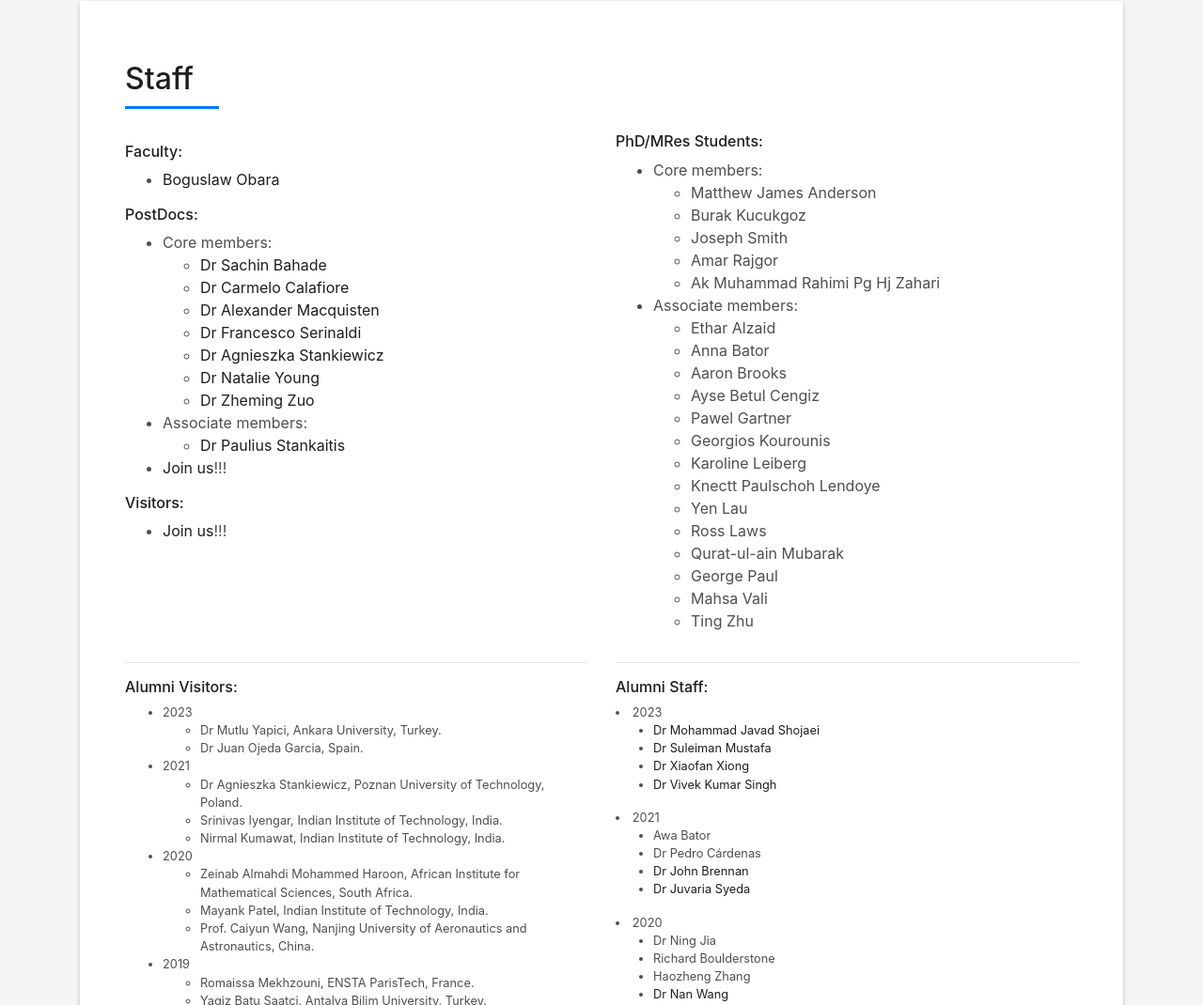
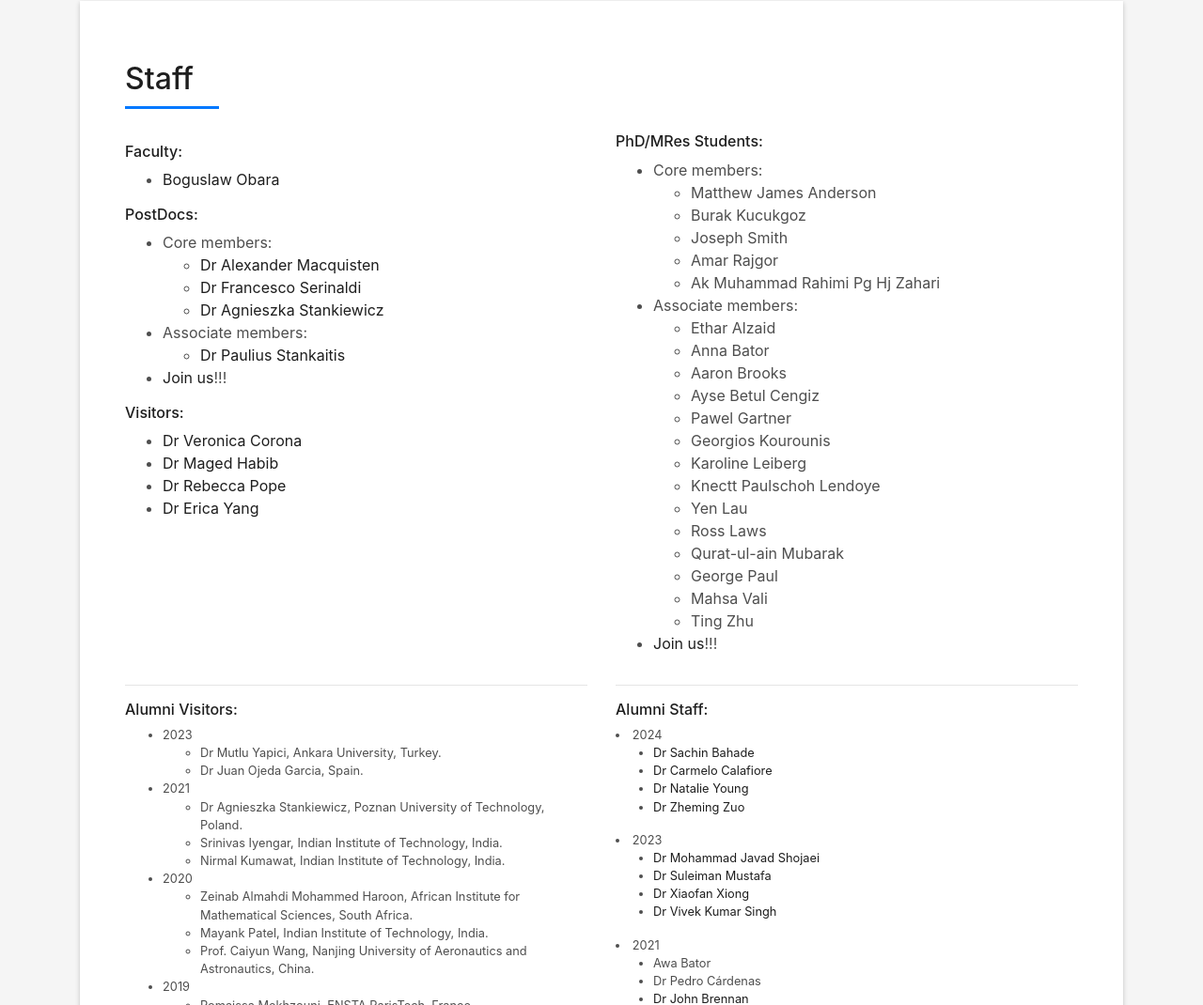
Before and after one commit to BoguslawObara/BoguslawObara.github.io, a plain HTML site: page index.html in a window 1280 px wide. Shown: the part 2017-3087 px from the top of the page at 94% size. Drawn offline with Linux system fonts and the light colour scheme; files whose address does not match are found by name.

Commit message:
new papers + new staff

```diff
--- a/index.html
+++ b/index.html
@@ -251,13 +251,9 @@
                       <ul>
                         <li>Core members:
                           <ul>
-                            <li><a href="https://www.linkedin.com/in/sachin-bahade-ba335ab6/">Dr Sachin Bahade</a></li>
-                            <li><a href="https://www.linkedin.com/in/carmelo-calafiore-a07120269/">Dr Carmelo Calafiore</a></li>
                             <li><a href="https://www.linkedin.com/in/alexander-macquisten-5389aa75/">Dr Alexander Macquisten</a></li>
                             <li><a href="https://www.ncl.ac.uk/engineering/staff/profile/francescoserinaldi.html">Dr Francesco Serinaldi</a></li>
                             <li><a href="https://www.linkedin.com/in/agnieszka-stankiewicz-83685174/">Dr Agnieszka Stankiewicz</a></li>
-                            <li><a href="https://www.linkedin.com/in/natalie-young-54136497/">Dr Natalie Young</a></li>
-                            <li><a href="https://www.linkedin.com/in/zheming-zuo-6bbbb7204/">Dr Zheming Zuo</a></li>
                           </ul>
                         </li>
                         <li>Associate members:
@@ -270,7 +266,10 @@
 
                       <h6>Visitors:</h6>
                       <ul>
-                        <li><a title="Join Us" href="research-fellowships.html">Join us</a>!!!</li>
+                        <li><a href="https://www.linkedin.com/in/veronica-corona-85ba8981/">Dr Veronica Corona</a></li>
+                        <li><a href="https://www.linkedin.com/in/maged-habib-9a888634/">Dr Maged Habib</a></li>
+                        <li><a href="https://www.linkedin.com/in/rebecca-pope-ph-d-she-her-%F0%9F%8F%B3%EF%B8%8F%E2%80%8D%F0%9F%8C%88-1900b0a4/">Dr Rebecca Pope</a></li>
+                        <li><a href="https://www.linkedin.com/in/ericayang-digitaltwinexpert/">Dr Erica Yang</a></li>
                       </ul>
                     </p>
                   </div>
@@ -309,6 +308,7 @@
                             <li>Ting Zhu</li>
                           </ul>
                         </li>
+                        <li><a title="Join Us" href="research-fellowships.html">Join us</a>!!!</li>
                       </ul>
                     </p>
                   </div>
@@ -373,6 +373,14 @@
                   <div class="about-me pt-4 pt-md-0">
                     <p class="lead">
                       <h6>Alumni Staff:</h6>
+                        <li>2024
+                          <ul>
+                            <li><a href="https://www.linkedin.com/in/sachin-bahade-ba335ab6/">Dr Sachin Bahade</a></li>
+                            <li><a href="https://www.linkedin.com/in/carmelo-calafiore-a07120269/">Dr Carmelo Calafiore</a></li>
+                            <li><a href="https://www.linkedin.com/in/natalie-young-54136497/">Dr Natalie Young</a></li>
+                            <li><a href="https://www.linkedin.com/in/zheming-zuo-6bbbb7204/">Dr Zheming Zuo</a></li>
+                          </ul>
+                        </li>
                         <li>2023
                           <ul>
                             <li><a href="https://www.linkedin.com/in/mohammad-javad-shojaei-217647192/">Dr Mohammad Javad Shojaei</a></li>
```
Also changed, not shown: 1 other file.
